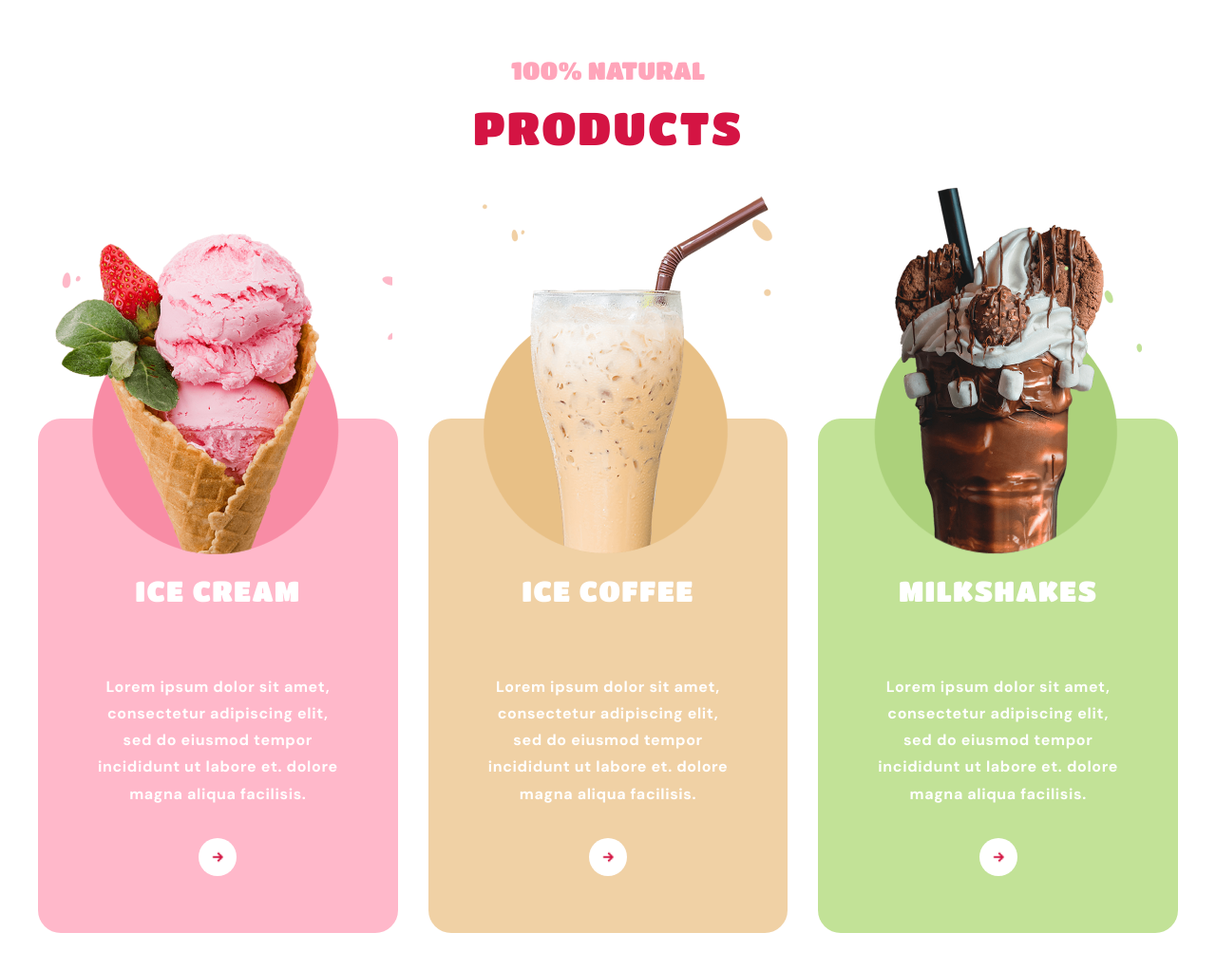
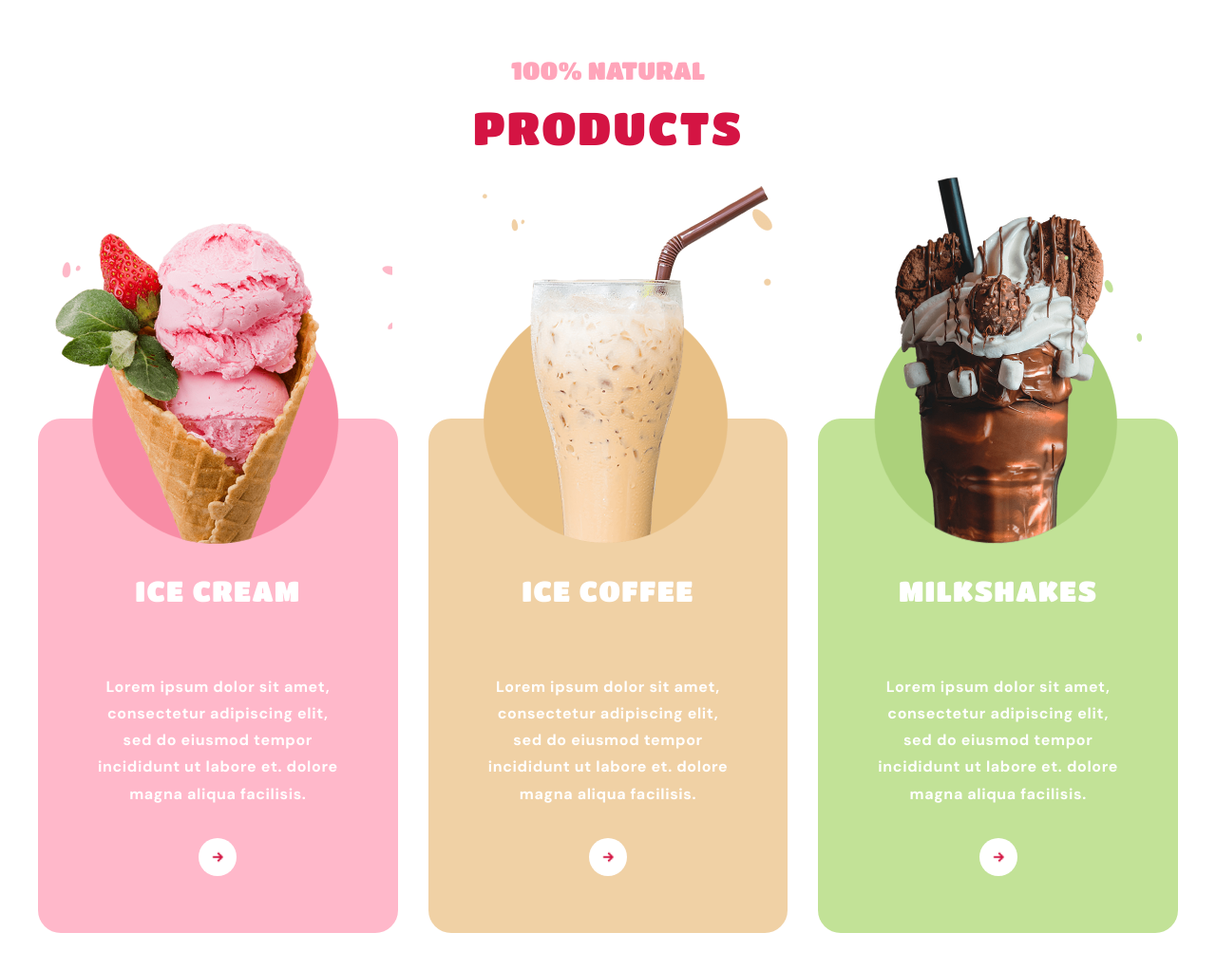
Before and after one commit to JukaDes/test-products, a plain HTML site: page index.html in a window 1280 px wide. Shown: the whole page at 95% size. Drawn offline with Linux system fonts and the light colour scheme.

Commit message:
.products__item adjusts

```diff
--- a/main.scss
+++ b/main.scss
@@ -156,9 +156,12 @@ body {
 }
 
 .products__item {
+    max-width: 280px;
     position: relative;
     border-radius: 24px;
     padding: 160px 40px 40px 40px;
+    margin-left: auto;
+    margin-right: auto;
 }
 
 @media screen and (max-width: 767px) {
@@ -364,19 +367,19 @@ screen and (min-resolution: 2dppx) {
         background-image: url(./images/tablet/image1.png);
         width: 224px;
         height: 224px;
-        top: -7%;
+        top: -25px;
     }
     .products__item--peach::before {
         background-image: url(./images/tablet/image2.png);
         width: 224px;
         height: 224px;
-        top: -7%;
+        top: -25px;
     }
     .products__item--green::before {
         background-image: url(./images/tablet/image3.png);
         width: 224px;
         height: 224px;
-        top: -7%;
+        top: -25px;
     }
 
     .products__text {
@@ -408,31 +411,23 @@ screen and (min-resolution: 2dppx) {
         line-height: 1.13;
     }
 
-    .products__item--pink::before,
-    .products__item--peach::before,
-    .products__item--green::before {
-        width: 368px;
-        height: 394px;
-        top: -10%;
-    }
-
     .products__item--pink::before {
         background-image: url(./images/desktop/image1.png);
         width: 368px;
         height: 394px;
-        top: -10%;
+        top: -65px;
     }
     .products__item--peach::before {
         background-image: url(./images/desktop/image2.png);
         width: 368px;
         height: 394px;
-        top: -10%;
+        top: -65px;
     }
     .products__item--green::before {
         background-image: url(./images/desktop/image3.png);
         width: 368px;
         height: 394px;
-        top: -10%;
+        top: -65px;
     }
 
     .products__text {
```
Also changed, not shown: main.css, 1 other file.
